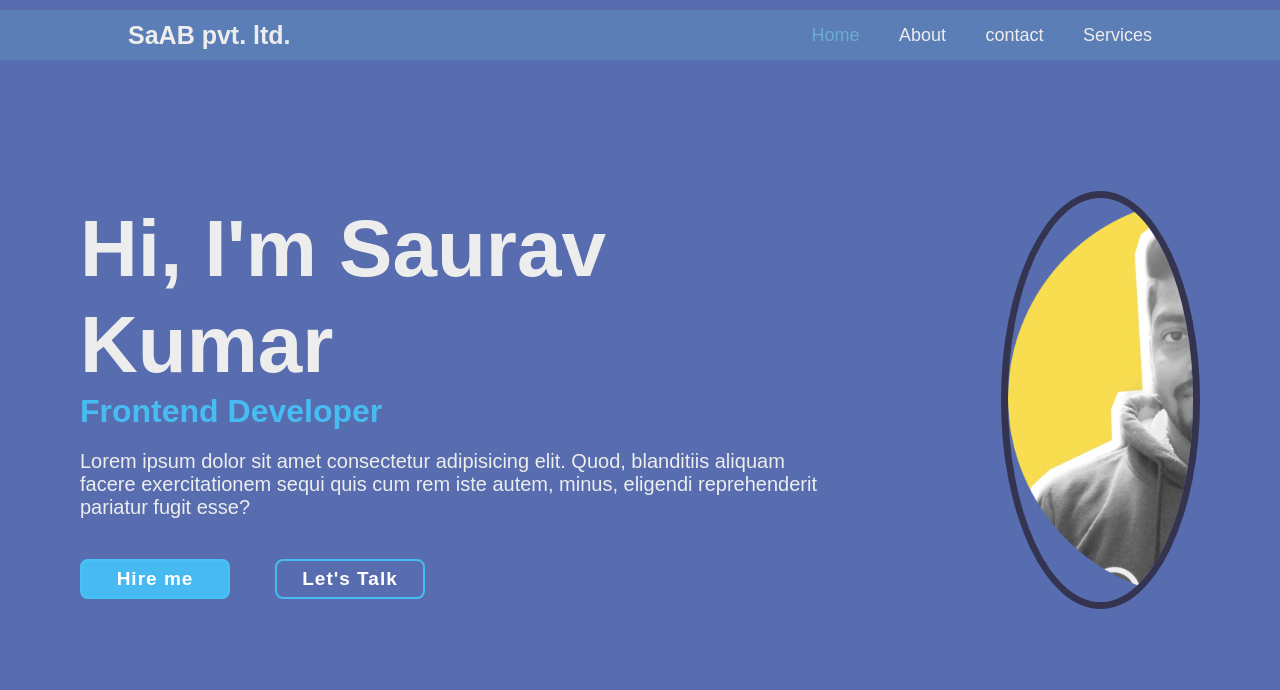
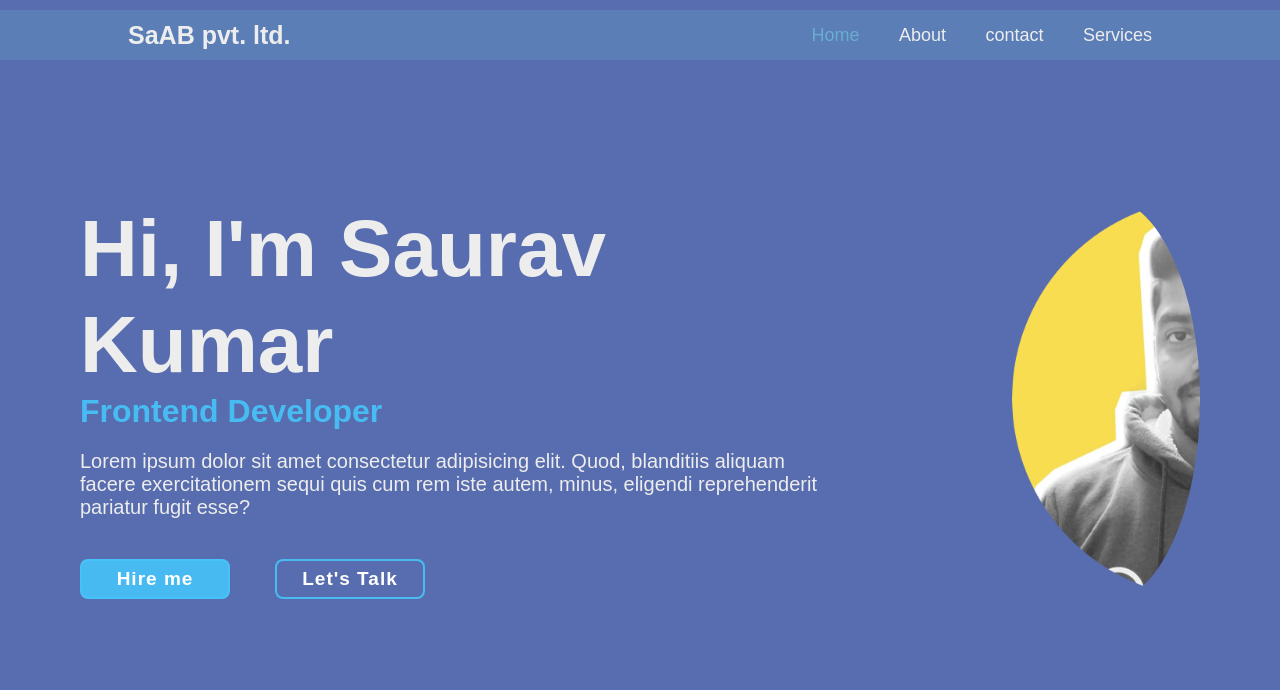
Before and after one commit to saurav2520/portfolio1, a plain HTML site: page index.html in a window 1280 px wide. Shown: the top 690 px of the page. Drawn offline with nearby package versions, Linux system fonts and the light colour scheme; a web font is replaced by a local one.

Commit message:
Update style.css

```diff
--- a/style.css
+++ b/style.css
@@ -187,8 +187,8 @@ body{
     position: relative;
     margin-left: 15%;
     overflow: auto;
-    border: 7px solid rgb(52, 52, 80);
-    border-radius: 50%;
+/*     border: 7px solid rgb(52, 52, 80);  */
+    border-radius: 100%;
     }
  /* .dark{
         background-color: black;
```
